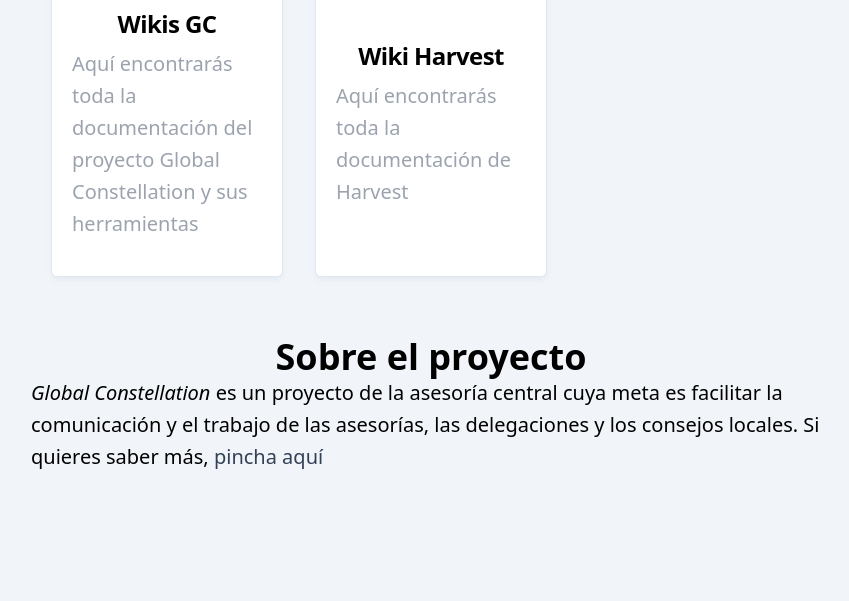
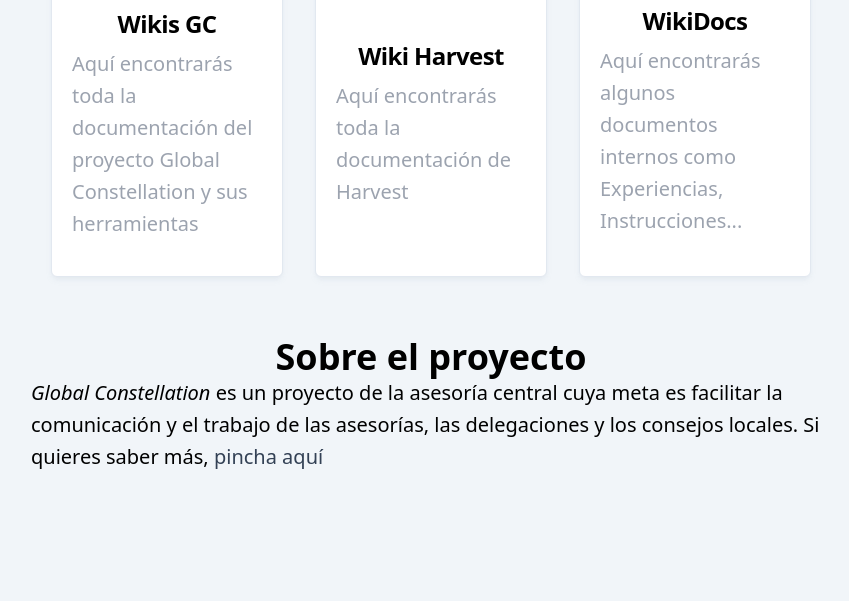
Before and after one commit to glaboryp/landing-page-gc, an Astro site: page / in a window 1280 px wide. Shown: the part 1341-1942 px from the top of the page, without its empty margins (209-1058 px from the left). Built offline with nearby package versions, Linux system fonts and the light colour scheme; Astro itself is replaced by a stand-in of ours.

Commit message:
config: Añadir herramienta wikidocs

```diff
--- a/src/components/App.astro
+++ b/src/components/App.astro
@@ -20,10 +20,11 @@ const i18n = getI18n({ currentLocale })
 					</h1>
 					<div class="grid gap-8 sm:grid-cols-2 lg:grid-cols-3 p-5">
 						{
-							list.map(({ id, title, body, cuerpo, img, href }) => {
+							list.map(({ id, title, body, cuerpo, img, href, href_en }) => {
 								return (
 									<Card
 										href={href}
+										href_en={href_en}
 										title={title}
 										body={body}
 										cuerpo={cuerpo}
--- a/src/components/Card.astro
+++ b/src/components/Card.astro
@@ -9,10 +9,12 @@ interface Props {
 const { href, href_en, title, body, cuerpo, img } = Astro.props
 
 const { currentLocale } = Astro
+
+const link = currentLocale === 'es' ? href : href_en
 ---
 
 <a
-  href={currentLocale === 'es' ? href : href_en}
+  href={link}
   target="_blank"
   class="
     flex flex-col justify-center items-center p-5
--- a/src/data/herramientas.js
+++ b/src/data/herramientas.js
@@ -81,6 +81,14 @@ export const herramientas = [
         cuerpo: 'Aquí encontrarás toda la documentación de Harvest',
         body: 'Here you will find all Harvest documentation',
         img: '/harvest.svg'
+      },
+      {
+        href: 'http://wikis.org/es/index.php/Wikidocs',
+        href_en: 'http://wikis.org/en/index.php/Wikidocs',
+        title: 'WikiDocs',
+        cuerpo: 'Aquí encontrarás algunos documentos internos como Experiencias, Instrucciones...',
+        body: 'Here you will find some internal documents such as Experiences, Instructions...',
+        img: '/wikidocs.svg'
       }
     ]
   },
```
Also changed, not shown: public/wikidocs.svg (added).
